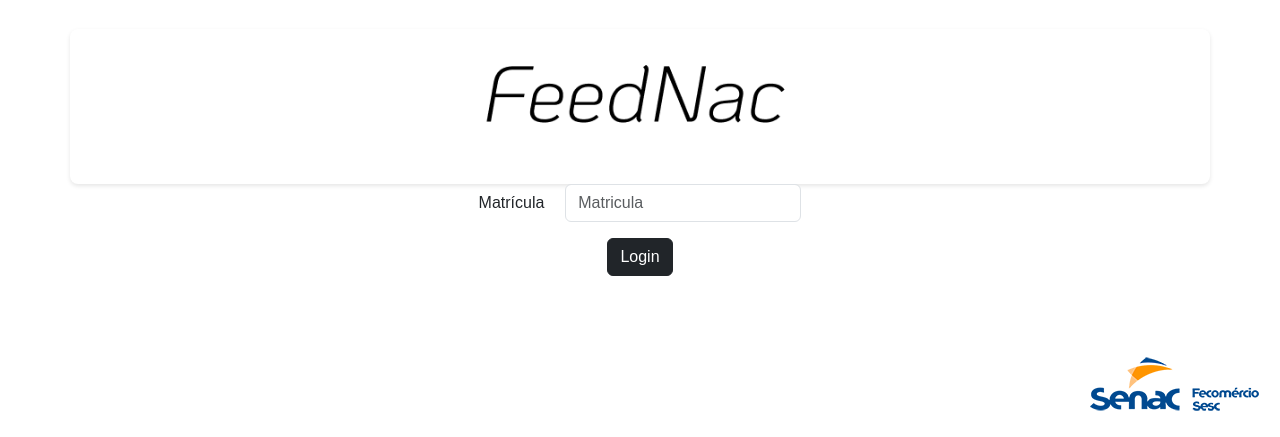
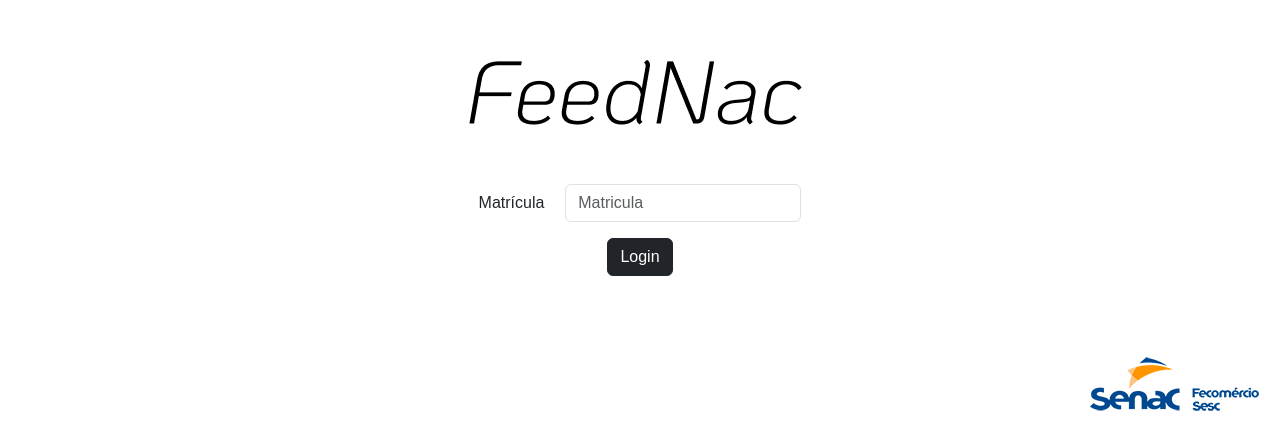
Before and after one commit to guilhermeklm/feednac-web, a React (Create React App) app: page /student in a window 1280 px wide. Shown: the part 363-800 px from the top of the page. Built offline with nearby package versions, Linux system fonts and the light colour scheme.

Commit message:
Add change CSS

```diff
--- a/src/components/ClassEvaluation.css
+++ b/src/components/ClassEvaluation.css
@@ -1,6 +1,6 @@
 /* ClassEvaluation.css */
 
-.container {
+.avaliação {
     max-width: 600px;
     margin: 0 auto;
     padding: 20px;
--- a/src/components/ClassEvaluation.js
+++ b/src/components/ClassEvaluation.js
@@ -28,7 +28,7 @@
   }, [studentId, courseSessionId]);
 
   return (
-    <div className="container">
+    <div className="avaliação">
       <h1>Avaliação da Aula</h1>
 
       <form >
```
